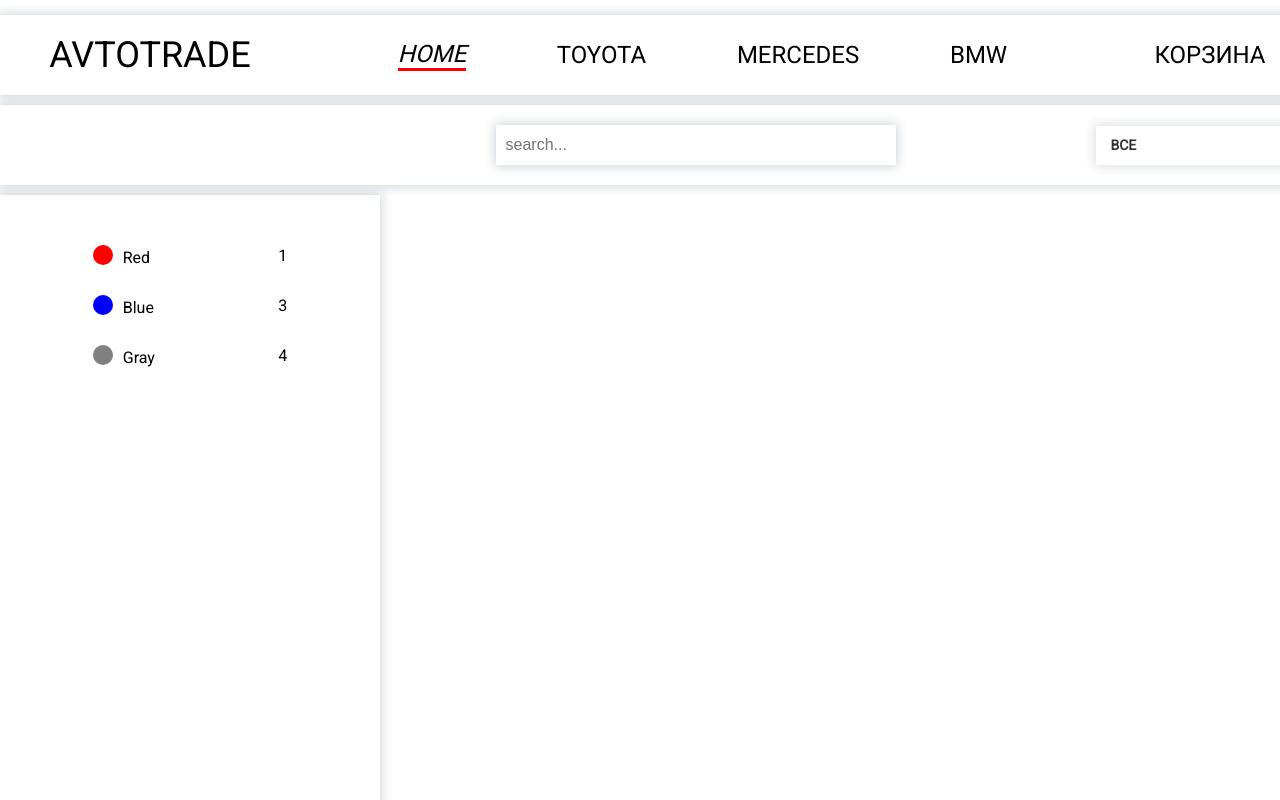
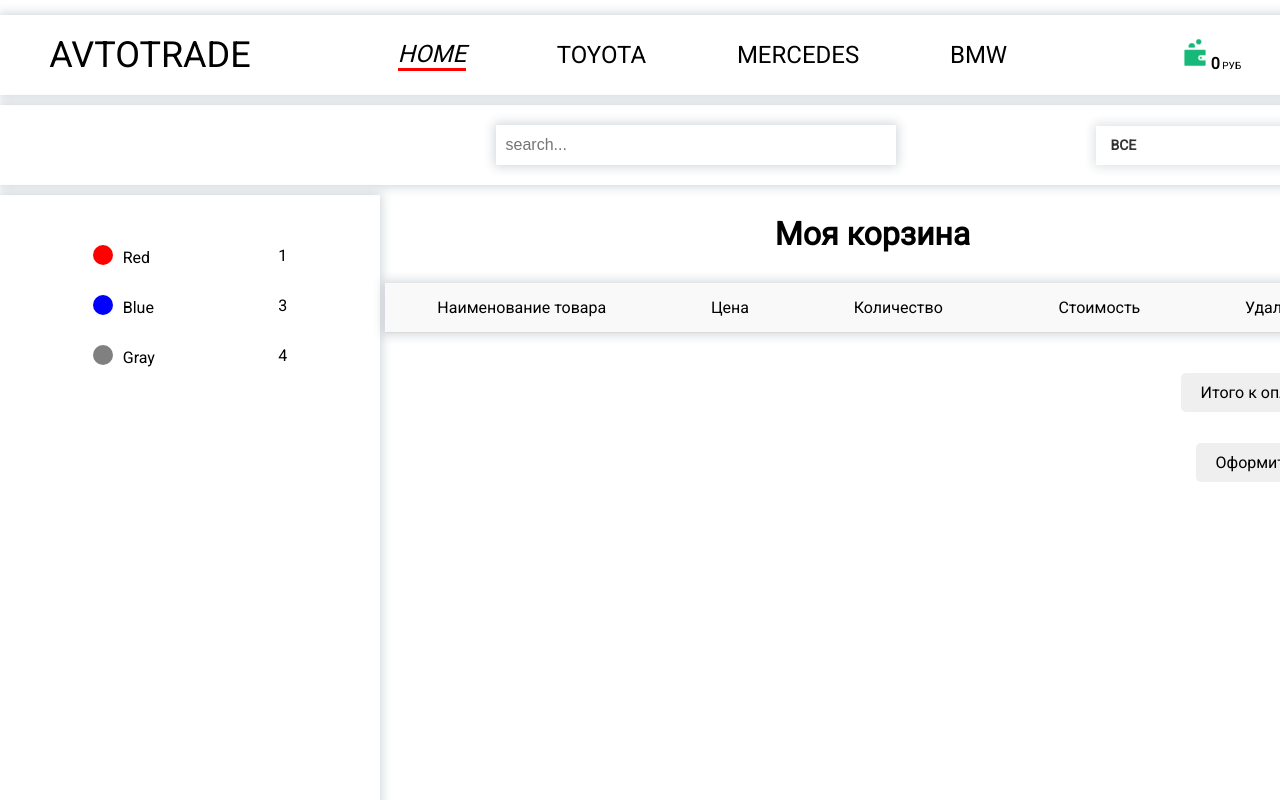
Before and after one commit to YuberRoshe70/react-one, a React (Create React App) app: page /cart in a window 1280 px wide. Shown: the top 800 px of the page. Built offline with nearby package versions, Linux system fonts and the light colour scheme.

Commit message:
добавил методы в CartSlice

```diff
--- a/src/App.css
+++ b/src/App.css
@@ -49,16 +49,19 @@ li {
 .header__cart {
   width: 300px;
 
-  font-size: 24px;
+  font-size: 16px;
   text-transform: uppercase;
   display: flex;
   justify-content: center;
   align-items: center;
 }
+
+.header__cart span {
+  font-size: 10px;
+}
 .active {
   border-bottom: 3px solid red;
   font-style: italic;
-
 }
 
 .input__block {
@@ -265,9 +268,100 @@ input {
   padding: 10px 20px;
   border-radius: 5px;
   background-color: #efefef;
+  cursor: pointer;
 }
 
 a {
   text-decoration: none;
   color: black;
 }
+
+/* cart */
+.row {
+  width: 100%;
+  padding-left: 5px;
+  flex-wrap: wrap;
+  margin: 20px 0;
+
+}
+
+h1 {
+  text-align: center;
+  padding-bottom: 30px;
+}
+
+
+.table_product_header {
+  width: 100%;
+  display: flex;
+  justify-content: space-around;
+  background-color: #f9f9f9;
+  border-bottom: 1px solid #dadada;
+  padding: 15px 0;
+  box-shadow: 0px 0px 10px 2px rgba(34, 60, 80, 0.2);
+}
+
+.row_product {
+  width: 100%;
+  display: flex;
+  justify-content: space-between;
+  align-items: center;
+
+}
+
+.product_block {
+  display: flex;
+  justify-content: space-around;
+  align-items: center;
+  margin-top: 10px;
+  background-color: #FFFFFF;
+  height: 100px;
+  box-shadow: 0px 0px 10px 2px rgba(34, 60, 80, 0.2);
+}
+
+.row_product {
+  width: 52%;
+}
+
+.product_order_count {
+  width: 100px;
+}
+
+.input_price {
+  display: flex;
+  justify-content: space-around;
+  align-items: center;
+  padding-top: 10px;
+  font-size: 18px;
+  font-weight: 900;
+
+}
+.circle {
+  width: 30px;
+  height: 30px;
+  border: 2px solid gray;
+  border-radius: 50%;
+  text-align: center;
+  padding-top: 2px;
+  cursor: pointer;
+  opacity: 0.4;
+}
+
+.pay {
+  width: 100%;
+  height: auto;
+
+  margin-top: 50px;
+  text-align: right;
+
+}
+
+.total_sum {
+  height: 50px;
+  margin-top: 20px;
+}
+
+.bay_product {
+  height: 50px;
+  margin-top: 20px;
+}
--- a/src/App.js
+++ b/src/App.js
@@ -12,6 +12,7 @@ import Toyota from "./pages/Toyota";
 import Home from "./pages/Home";
 import Mercedes from "./pages/Mercedes";
 import Bmw from "./pages/Bmw";
+import Cart from "./components/Cart";
 
 function App() {
   const [option, setOption] = React.useState(0);
@@ -88,6 +89,8 @@ function App() {
            <Route path="toyota" element={ <Toyota />}/>
            <Route path="mercedes" element={ <Mercedes/>}/>
            <Route path="bmw" element={ <Bmw/>}/>
+           <Route path="cart" element={<Cart/>}/>
+
 
 
 
@@ -95,6 +98,7 @@ function App() {
           </div>
         </div>
       </div>
+
     </div>
   );
 }
--- a/src/assets/DB.json
+++ b/src/assets/DB.json
@@ -42,6 +42,7 @@
     "price": 12450,
     "rating": 3,
     "brand": "Bmw"
+
   },
   {
     "id": 6,
--- a/src/components/Cart.jsx
+++ b/src/components/Cart.jsx
@@ -1,6 +1,13 @@
 import React from 'react'
+import { useSelector, useDispatch } from 'react-redux'
+//import { addItems } from "../redux/slices/Cartslice"
+import CartItem from './CartItem'
 
 const Cart = () => {
+
+  //const dispatch = useDispatch()
+  const item = useSelector((state) => state.cart.items)
+  const { totalPrice} = useSelector((state) => state.cart)
   return (
     <div className="row" >
       <div className="header_title">
@@ -17,40 +24,7 @@ const Cart = () => {
 
 
         <div className="table_product">
-
-            <div className="product_block">
-              <div className="img_product">
-                <img src="images/bmwcross.png"  width={120} height={70}/>
-                <p className="product_descript"> Игрушка BMW X5.</p>
-              </div>
-
-              <div className="product_price">
-                  <p className="current_price">1&nbsp;390&nbsp;₽</p>
-                </div>
-
-            <div className="row_product">
-            <div className="product_order_count">
-              <div className="input_price">
-
-                <div className="price_del circle">-</div>
-
-                <p>1</p>
-
-                  <div className="price_add circle">+</div>
-
-              </div>
-            </div>
-            <div className="col-1 product_order_price">
-              <p className="current_price">1&nbsp;390&nbsp;₽</p>
-            </div>
-
-            <div className="col-2 product_order_delete">
-              <button className="order_del circle">
-               X
-              </button>
-            </div>
-          </div>
-          </div>
+       {item.map((item) =>  <CartItem {...item} key={item.id}/>)}
 
         </div>
 
@@ -58,7 +32,7 @@ const Cart = () => {
      <div className="pay">
         <div className="total_sum">
           <ul>
-            <a href='#' className=' btn'>Итого к оплате: <span>1&nbsp;390&nbsp;₽</span></a>
+            <a href='#' className=' btn'>Итого к оплате: <span>{totalPrice}₽</span></a>
           </ul>
           </div>
           <div className="bay_product">
--- /dev/null
+++ b/src/components/CartItem.jsx
@@ -0,0 +1,67 @@
+import React from 'react'
+import { useDispatch, useSelector } from "react-redux"
+import { addItems } from "../redux/slices/Cartslice"
+import { addCountPlus } from "../redux/slices/Cartslice"
+import { addCountMinus } from "../redux/slices/Cartslice"
+
+const CartItem = ({ id, img, title, price, count }) => {
+  const dispatch = useDispatch()
+  // const countMinus = () => {
+  //   dispatch(addItems({
+  //     id
+  //   }))
+  // }
+  const countPlus = () => {
+    dispatch(addCountPlus({
+      id
+    }))
+    dispatch(addItems({
+          id
+         }))
+  }
+
+
+  const countMinus = () => {
+    dispatch(addCountMinus({
+      id,
+    }))
+  }
+
+  return (
+    <div className="product_block">
+      <div className="img_product">
+        <img src={img} width={120} height={70} />
+        <p className="product_descript">{title}</p>
+      </div>
+
+      <div className="product_price">
+        <p className="current_price">{price} ₽</p>
+      </div>
+
+      <div className="row_product">
+        <div className="product_order_count">
+          <div className="input_price">
+
+            <div className="price_del circle"  onClick={countMinus}>-</div>
+
+            <p>{count}</p>
+
+            <div className="price_add circle" onClick={countPlus}>+</div>
+
+          </div>
+        </div>
+        <div className="col-1 product_order_price">
+          <p className="current_price">{price * count}₽</p>
+        </div>
+
+        <div className="col-2 product_order_delete">
+          <button className="order_del circle">
+            X
+          </button>
+        </div>
+      </div>
+    </div>
+  )
+}
+
+export default CartItem
--- a/src/components/Header.jsx
+++ b/src/components/Header.jsx
@@ -1,16 +1,18 @@
 import React from 'react'
-import {Link} from "react-router-dom";
-//import { useSelector, useDispatch } from 'react-redux'
+import { Link } from "react-router-dom";
+import { useSelector, useDispatch } from 'react-redux'
 //import { setModelsIndex } from '../redux/slices/Modelsslice'
 
-const Header = ({ modelsIndex, setModelsIndex}) => {
+const Header = ({ modelsIndex, setModelsIndex }) => {
+  const { totalPrice,items } = useSelector((state) => state.cart)
+
 
   // const modelsIndex = useSelector((state) => state.modelReducer.modelsIndex)
   // const dispatch = useDispatch()
 
   const findModel = (i) => {
     //dispatch(setModelsIndex(i))
-   setModelsIndex(i)
+    setModelsIndex(i)
 
 
   }
@@ -23,20 +25,16 @@ const Header = ({ modelsIndex, setModelsIndex}) => {
       <div className="header__logo">AVTOTRADE</div>
       <div className="header__menu">
         <ul className='header__ul'>
-         {/* <Link to=''> <li>HOME</li></Link>
-         <Link to='toyota'> <li>TOYOTA</li></Link>
-         <Link to='mercedes'>  <li>MERCEDES</li></Link>
-         <Link to='bmw'>  <li>BMW</li></Link>
-         */}
-
-
-
 
           {models.map((item, i) => <li onClick={() => findModel(i)} className={modelsIndex === i ? 'active' : ''}
-           key={i}><Link to={item} > {item}</Link></li>)}
+            key={i}><Link to={item} > {item}</Link></li>)}
         </ul>
       </div>
-      <div className="header__cart">Корзина</div>
+      <div className="header__cart"><Link to="cart">
+        <img src='images/wallet.png' />
+        <b>{totalPrice}</b>
+        <span> руб</span> </Link>
+        </div>
     </div>
   )
 }
--- a/src/pages/Home.jsx
+++ b/src/pages/Home.jsx
@@ -7,15 +7,15 @@ const Home = () => {
 
     // const [option, setOption] = React.useState(0);
     // const [modelsIndex, setModelsIndex] = React.useState(0);
-    const [isLoading, setIsLoading] = React.useState(true);
+    const [isLoading, setIsLoading] = React.useState(false);
     const search = useSelector((state) => state.modelReducer.search);
 
 
-  React.useEffect(() => {
-    setTimeout(() => {
-      setIsLoading(false);
-    }, 2000);
-  }, []);
+  // React.useEffect(() => {
+  //   setTimeout(() => {
+  //     setIsLoading(false);
+  //   }, 1000);
+  // }, []);
 
     return (
         <>
--- /dev/null
+++ b/src/redux/slices/Cartslice.js
@@ -0,0 +1,51 @@
+import { createSlice } from "@reduxjs/toolkit";
+
+const initialState = {
+  totalPrice: 0,
+  count: 1,
+  items: [],
+};
+
+export const cartSlice = createSlice({
+  name: "cart",
+  initialState,
+  reducers: {
+    addItems: (state, action) => {
+
+
+      const findItem = state.items.find((obj) => obj.id === action.payload.id);
+      if (findItem) {
+      state.totalPrice = state.items.reduce(
+        (sum, item) => item.price * item.count + sum,
+        0
+      );
+      }
+    },
+
+    addCountPlus: (state, action) => {
+
+      const findItem = state.items.find((obj) => obj.id === action.payload.id);
+      if (findItem) {
+        findItem.count++;
+      } else {
+        state.items.push({ ...action.payload, count: state.count });
+      }
+
+    },
+    addCountMinus: (state, action) => {
+      const findItem = state.items.find((obj) => obj.id === action.payload.id);
+      if (findItem) {
+        findItem.count--;
+      }
+      state.totalPrice = state.items.reduce(
+        (sum, item) => item.price * item.count + sum,
+        0
+      );
+    }
+  },
+});
+
+// Action creators are generated for each case reducer function
+export const { addItems, addCountPlus,  addCountMinus } = cartSlice.actions;
+
+export default cartSlice.reducer;
--- a/src/redux/store.js
+++ b/src/redux/store.js
@@ -1,9 +1,11 @@
 import { configureStore } from "@reduxjs/toolkit";
 import modelReducer from "./slices/Modelsslice";
+import cart from "./slices/Cartslice";
 
 
 export const store = configureStore({
   reducer: {
     modelReducer,
+    cart
   },
 });
```
Also changed, not shown: src/card/Card.jsx (+54 -14 lines). Lines whose indentation alone changed are shown as unchanged.
